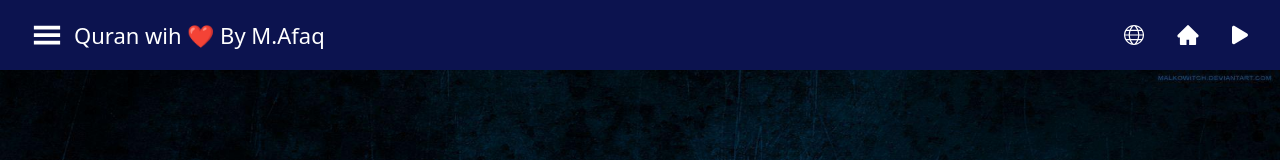
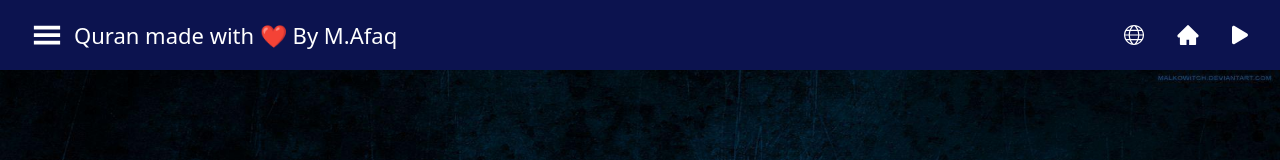
Before and after one commit to AfaqAafi/Quran-App, a React (Vite) app: page / in a window 1280 px wide. Shown: the top 160 px of the page. Built offline with nearby package versions, Linux system fonts and the light colour scheme; no server answers; a web font is replaced by a local one.

Commit message:
change header text

```diff
--- a/src/components/Header.jsx
+++ b/src/components/Header.jsx
@@ -23,7 +23,7 @@ const Header = () => {
             className="text-white cursor-pointer text-3xl transition-all duration-300 hover:text-gray-400"
           />
           <h2 className="hidden sm:flex text-white cursor-pointer font-medium text-[22px] transition-all duration-300 hover:text-gray-400">
-            Quran wih ❤️ By M.Afaq
+            Quran made with ❤️ By M.Afaq
           </h2>
           <h2 className="sm:hidden flex text-white cursor-pointer font-medium text-[22px] transition-all duration-300 hover:text-gray-400">
             Quran
```
